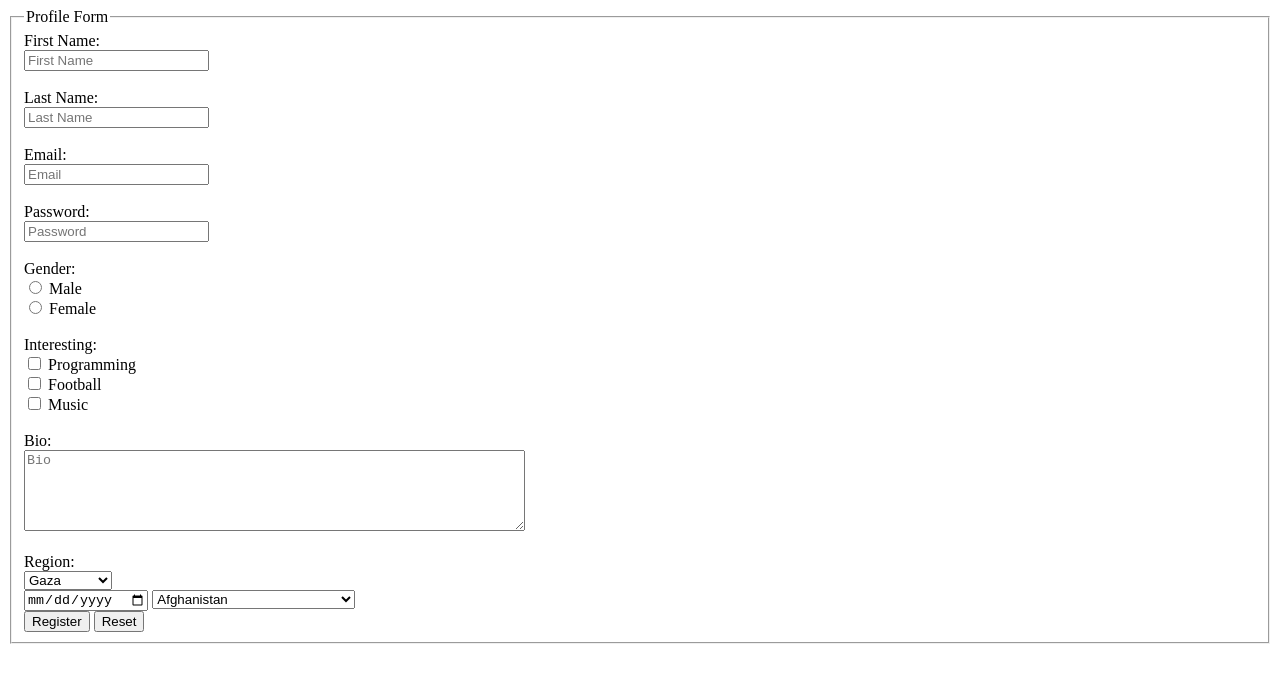
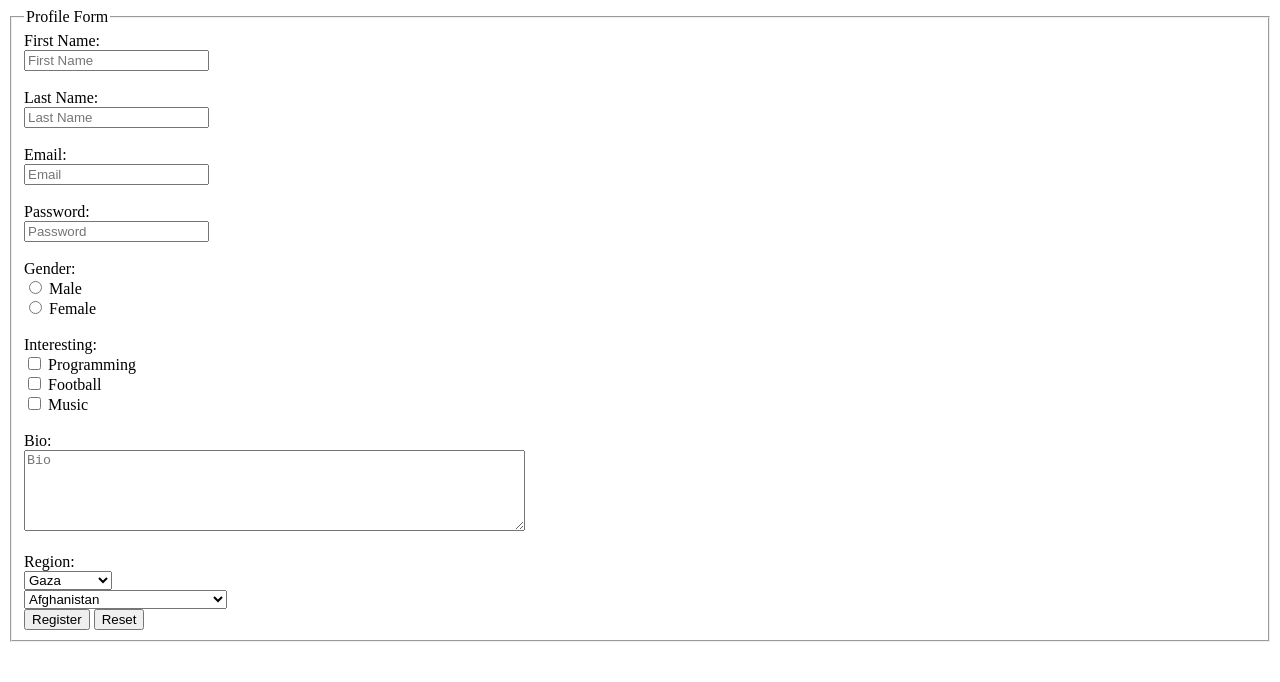
Before and after one commit to mohammed-naji/fwd8-part1, a plain HTML site: page lec5/index.html in a window 1280 px wide. Drawn offline with Linux system fonts and the light colour scheme.

Commit message:
comment the date input

```diff
--- a/lec5/index.html
+++ b/lec5/index.html
@@ -60,7 +60,7 @@
             </select>
         </div>
 
-        <input type="date"/>
+        <!-- <input type="date"/> -->
 
         <select id="country" name="country">
             <option value="Afganistan">Afghanistan</option>
```
